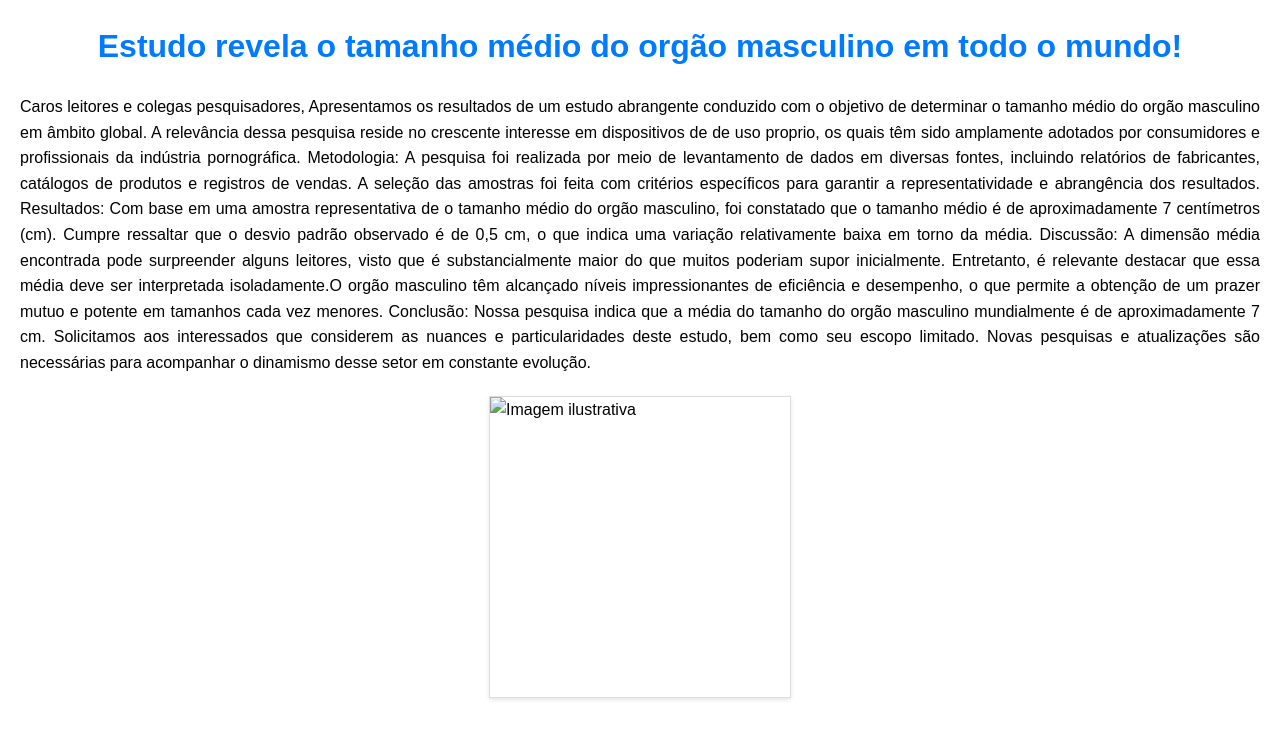
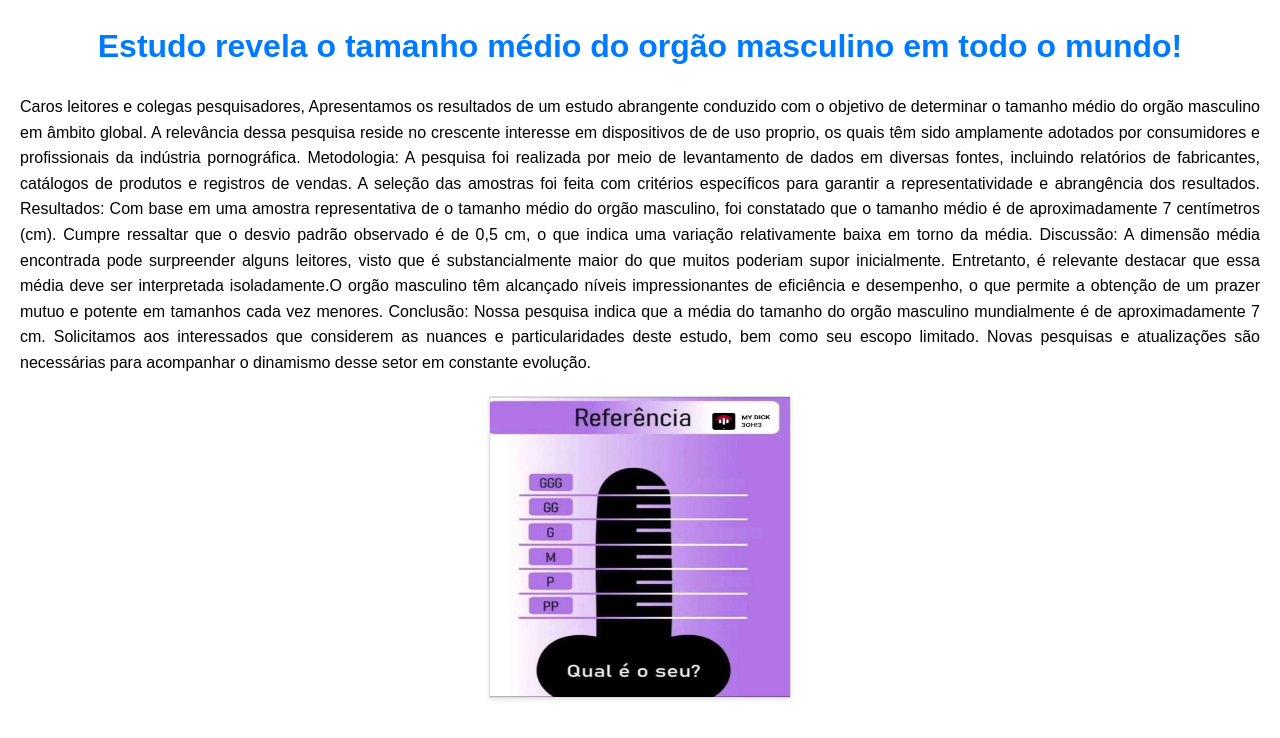
Before and after one commit to tjkahd/CiencieNews, a plain HTML site: page index.html in a window 1280 px wide. Drawn offline with Linux system fonts and the light colour scheme.

Commit message:
Update index.html

```diff
--- a/index.html
+++ b/index.html
@@ -60,7 +60,7 @@ Nossa pesquisa indica que a média do tamanho do orgão masculino mundialmente
 Solicitamos aos interessados que considerem as nuances e particularidades deste estudo, bem como seu escopo limitado.
  Novas pesquisas e atualizações são necessárias para acompanhar o dinamismo desse setor em constante evolução.
   </p>
-   <img class="featured-image" src="URL_DA_IMAGEM" alt="Imagem ilustrativa" width="300" height="300">
+   <img class="featured-image" src="Polish_20230727_212000544.jpg" alt="Imagem ilustrativa" width="300" height="300">
 </body>
 
 </html>
```
